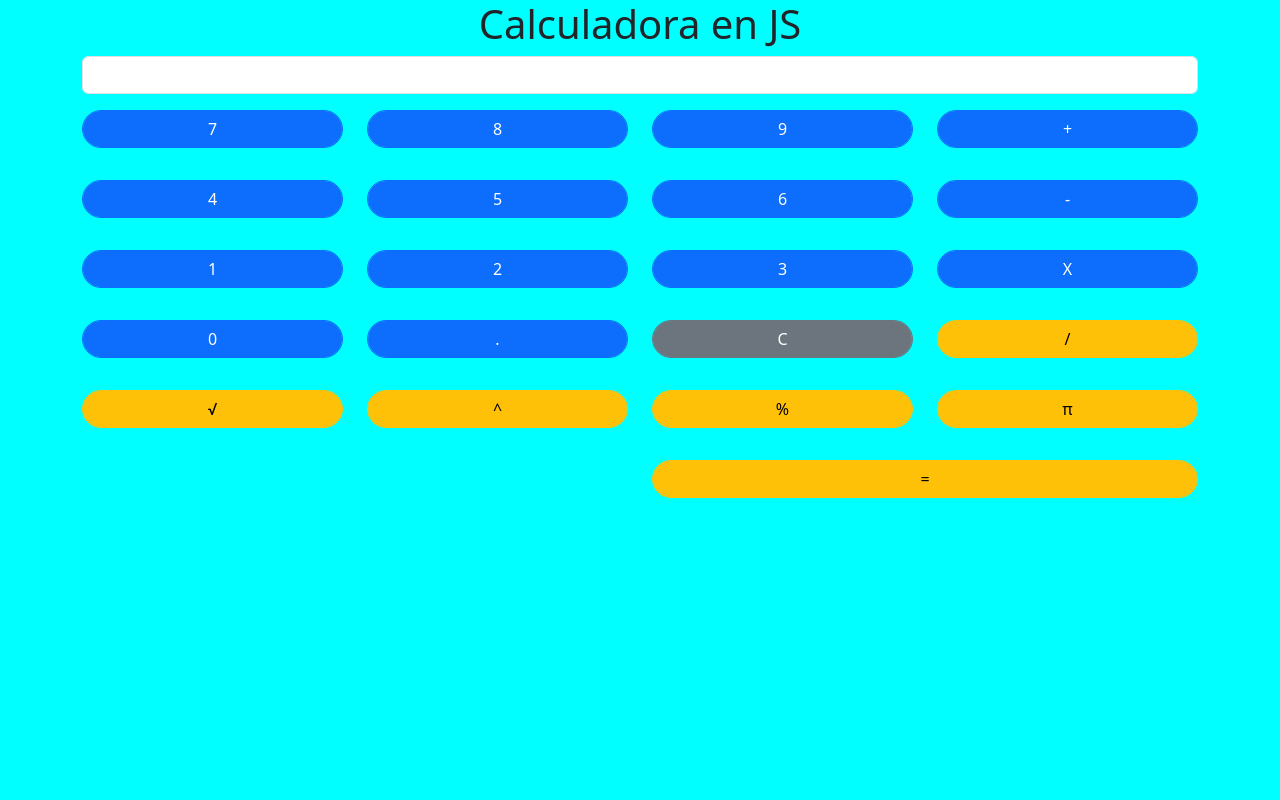
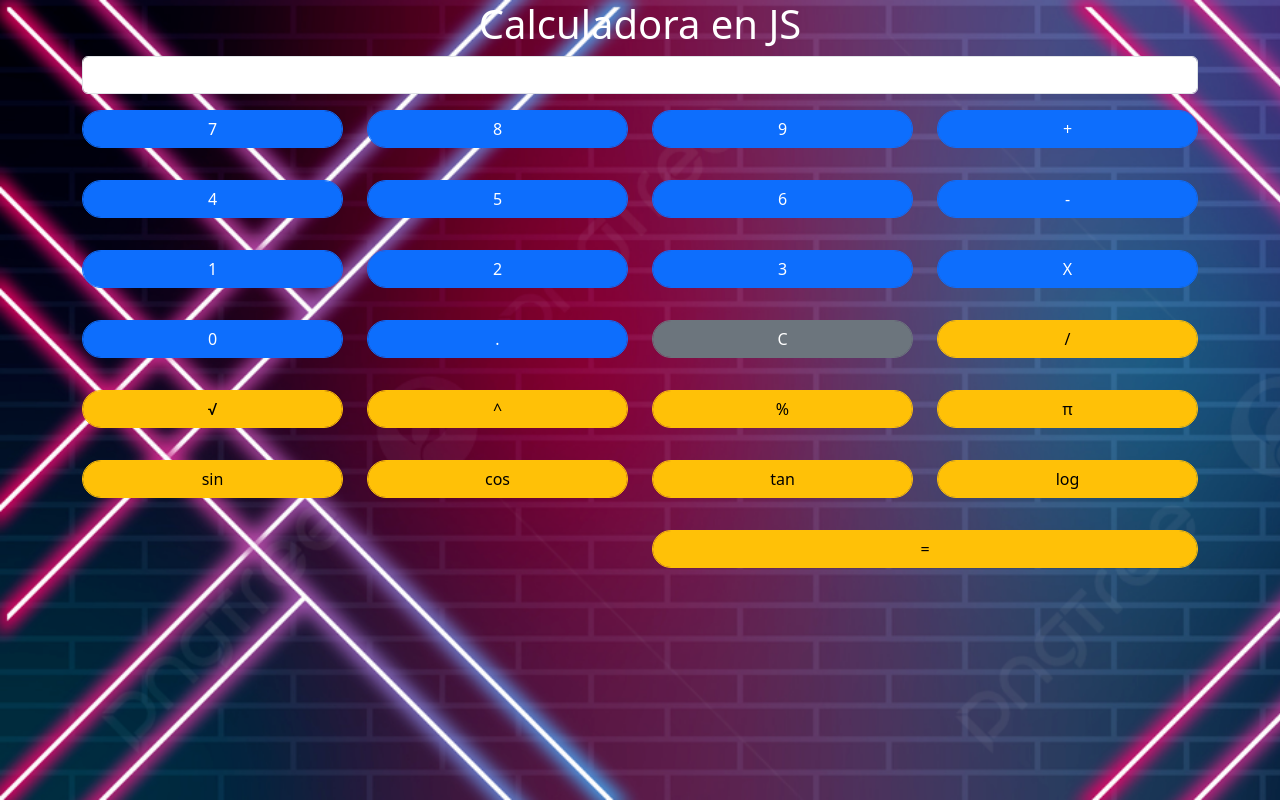
Before and after one commit to Lobo-Solitariotoward/Proyecto7, a plain HTML site: page index.html in a window 1280 px wide. Drawn offline with nearby package versions, Linux system fonts and the light colour scheme.

Commit message:
Mi proyecto7

```diff
--- a/index.html
+++ b/index.html
@@ -8,7 +8,13 @@
 </head>
 <style>
     body {
-        background-color: aqua;
+        background-image: url(/Proyecto7/Image1.jpg);
+        background-size: cover;
+        background-attachment: fixed;
+    }
+
+    #Cal {
+        color: white;
     }
 </style>
 <body>
@@ -16,7 +22,7 @@
     <div class="container">
         <div class="row">
             <div class="col-12">
-                <h1 class="text-center">Calculadora en JS</h1>
+                <h1 id="Cal" class="text-center">Calculadora en JS</h1>
             </div>
         </div>
     </div>
@@ -94,6 +100,18 @@
                 <div class="col-3 text-center py-3">
                     <button type="button" class="btn btn-warning form-control rounded-pill" onclick="Pi()">π</button>
                 </div>
+                <div class="col-3 text-center py-3">
+                    <button type="button" class="btn btn-warning form-control rounded-pill" onclick="Seno()">sin</button>
+                </div>
+                <div class="col-3 text-center py-3">
+                    <button type="button" class="btn btn-warning form-control rounded-pill" onclick="Coseno()">cos</button>
+                </div>
+                <div class="col-3 text-center py-3">
+                    <button type="button" class="btn btn-warning form-control rounded-pill" onclick="Tangente()">tan</button>
+                </div>
+                <div class="col-3 text-center py-3">
+                    <button type="button" class="btn btn-warning form-control rounded-pill" onclick="Logaritmo()">log</button>
+                </div>
             </div>
             <div class="row">
                 <div class="col-6 text-center py-3 offset-6">
--- a/index.js
+++ b/index.js
@@ -30,17 +30,18 @@ let Pi = () => {
     resultado.value = Math.PI;
 }
 
-//Funcion Arrow
-/*let calcular = () => {
-    resultado.value = eval(resultado.value);
+let Seno = () => {
+    resultado.value = Math.sin(resultado.value);
 }
 
-let limpiar = () => {
-    resultado.value = ' ';
+let Coseno = () => {
+    resultado.value = Math.cos(resultado.value);
 }
 
-let asignar = (valor) => {
-    //short Hand
-    resultado.value += valor;
+let Tangente = () => {
+    resultado.value = Math.tan(resultado.value);
 }
-*/
+
+let Logaritmo = () => {
+    resultado.value = Math.log(resultado.value);
+}
```
Also changed, not shown: Image1.jpg (added).
